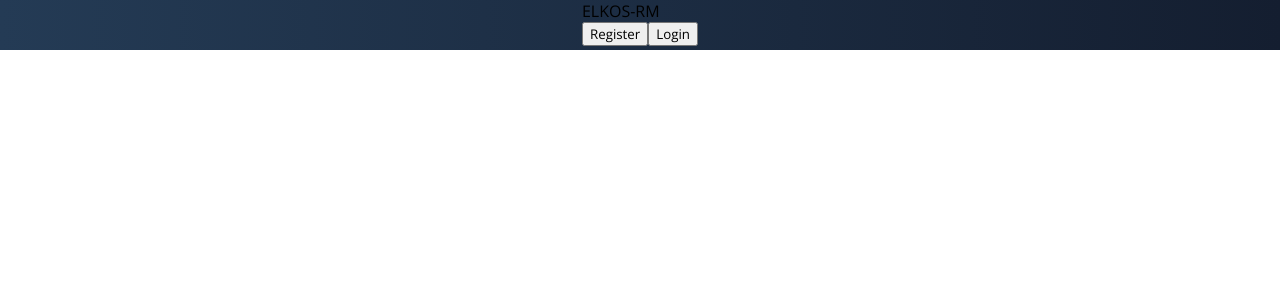
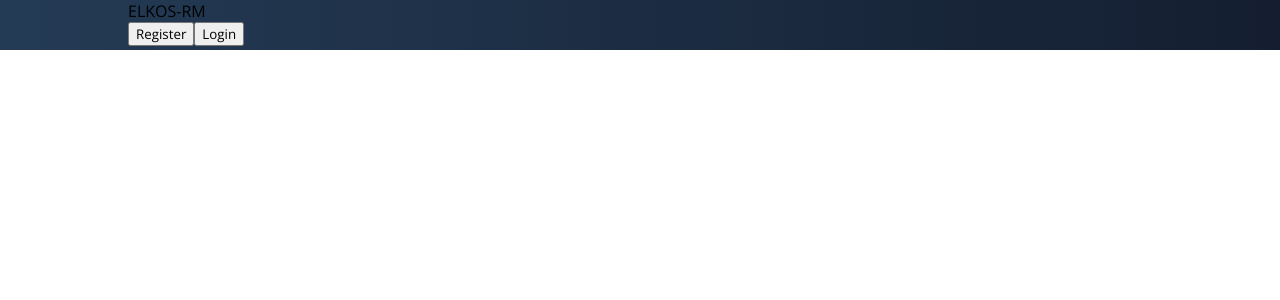
Before and after one commit to demetgas/hotel-reservation-fe, a React (Create React App) app: page / in a window 1280 px wide. Shown: the top 300 px of the page. Built offline with nearby package versions, Linux system fonts and the light colour scheme.

Commit message:
Update navbar.css

```diff
--- a/src/components/Navbar/navbar.css
+++ b/src/components/Navbar/navbar.css
@@ -14,3 +14,8 @@
   display: flex;
   justify-content: center;
 }
+
+.navContainer {
+  width: 100%;
+  max-width: 1024px;
+}
```
